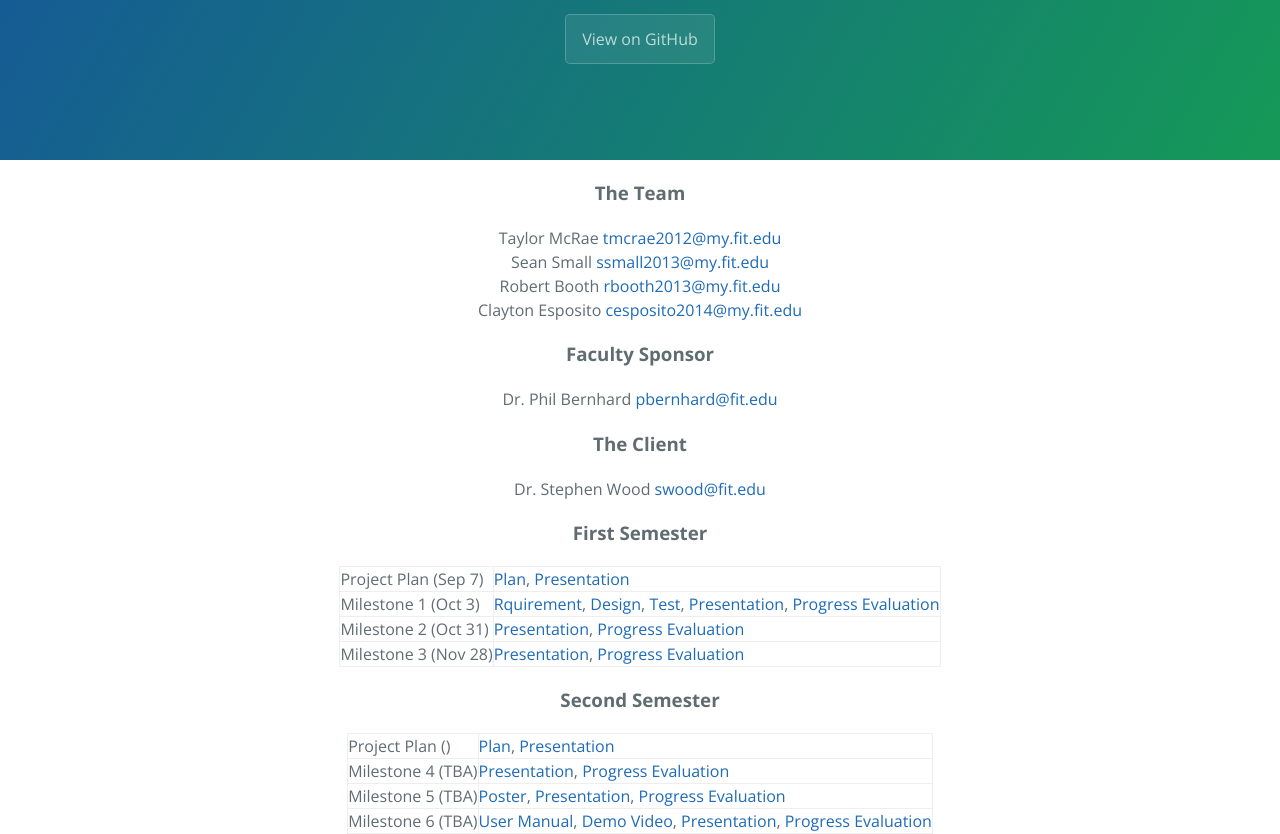
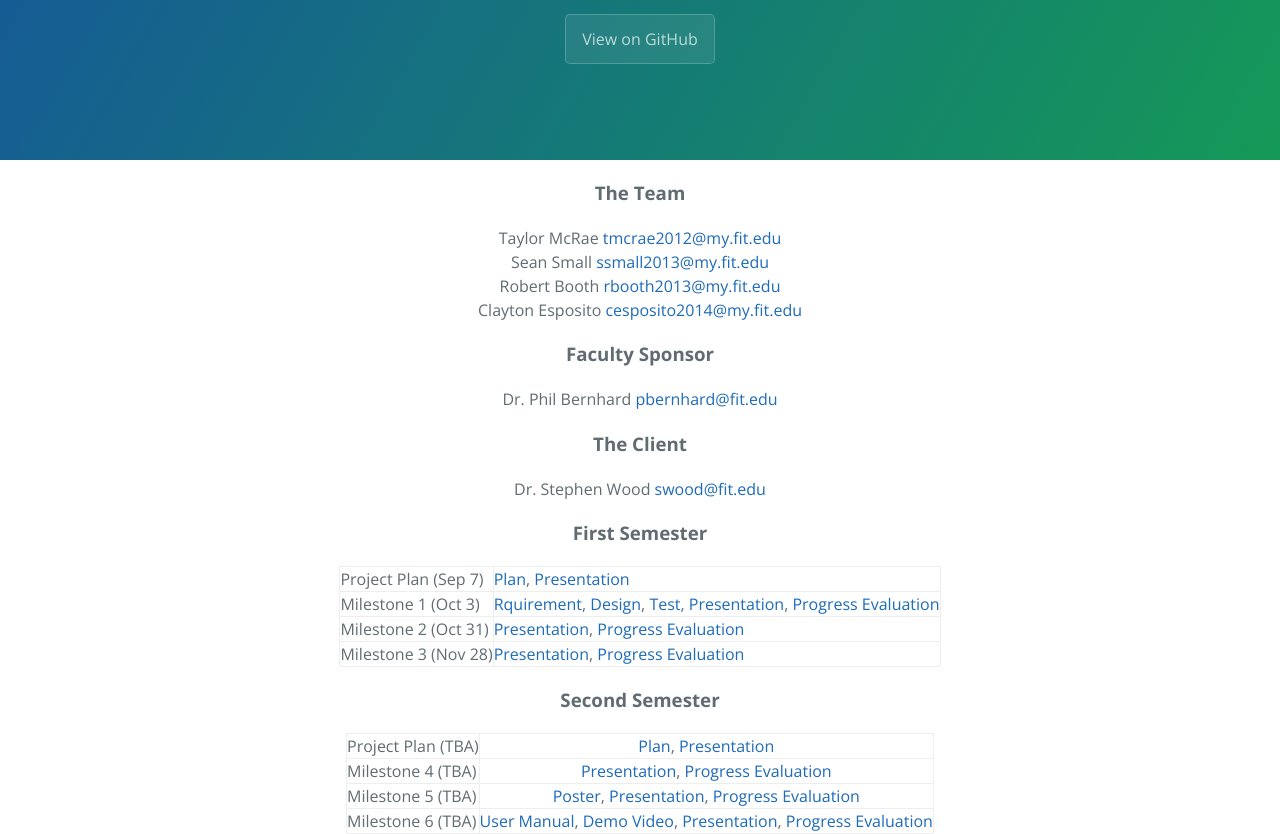
Before and after one commit to CEsposito2014/SoftTire, a plain HTML site: page index.html in a window 1280 px wide. Shown: the part 176-1010 px from the top of the page. Drawn offline with nearby package versions, Linux system fonts and the light colour scheme.

Commit message:
Update index.html

```diff
--- a/index.html
+++ b/index.html
@@ -55,20 +55,20 @@
 
     <table border ="2" cellpadding="10" text-align="center">
       <tr>
-        <td>Project Plan ()</td>
-        <td><a href="">Plan</a>, <a href="">Presentation</a></td>
+        <td>Project Plan (TBA)</td>
+        <td align="center"><a href="">Plan</a>, <a href="">Presentation</a></td>
       </tr>
       <tr>
         <td>Milestone 4 (TBA)</td>
-        <td text-align="center"><a href="">Presentation</a>, <a href="">Progress Evaluation</a></td>
+        <td align="center"><a href="">Presentation</a>, <a href="">Progress Evaluation</a></td>
       </tr>
       <tr>
         <td>Milestone 5 (TBA)</td>
-        <td><a href="">Poster</a>, <a href="">Presentation</a>, <a href="">Progress Evaluation</a></td>
+        <td align="center"><a href="">Poster</a>, <a href="">Presentation</a>, <a href="">Progress Evaluation</a></td>
       </tr>
       <tr>
         <td>Milestone 6 (TBA)</td>
-        <td text-align="center"><a href="">User Manual</a>, <a href="">Demo Video</a>, <a href="">Presentation</a>, <a href="">Progress Evaluation</a></td>
+        <td align="center"><a href="">User Manual</a>, <a href="">Demo Video</a>, <a href="">Presentation</a>, <a href="">Progress Evaluation</a></td>
       </tr>
     </table>
   </body>
```
